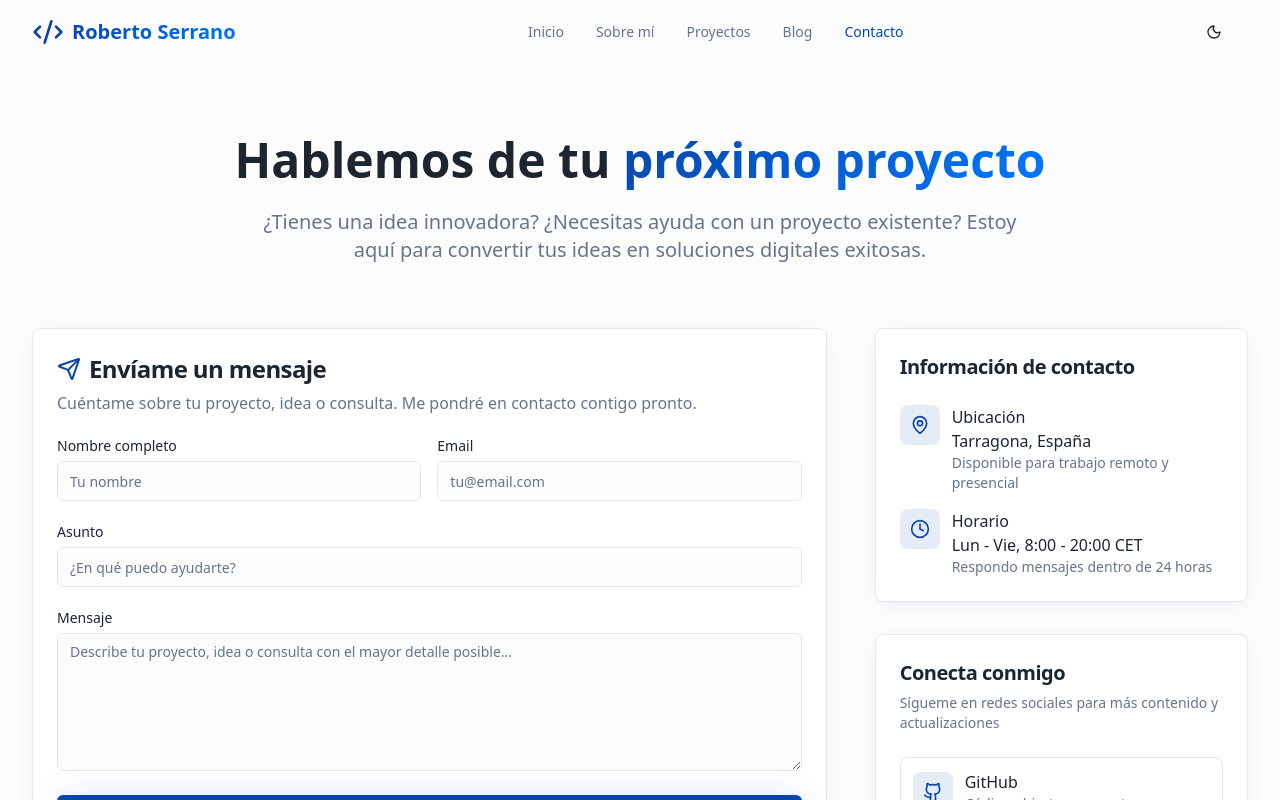
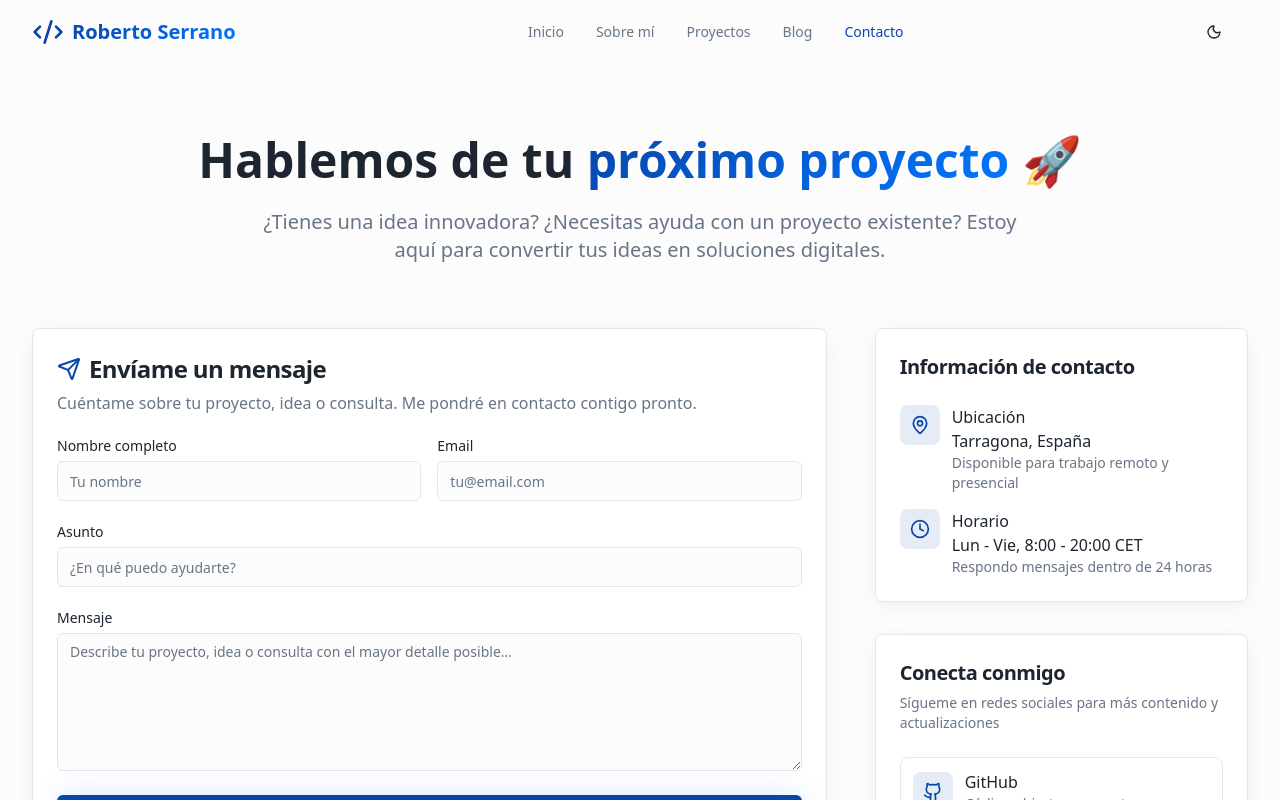
Before and after one commit to rsdiaz/robertoserrano-web-2025, a Next.js app: page /contacto in a window 1280 px wide. Shown: the top 800 px of the page. Built offline with nearby package versions, Linux system fonts and the light colour scheme.

Commit message:
Update title and subtitle in contacto page

```diff
--- a/src/app/contacto/page.tsx
+++ b/src/app/contacto/page.tsx
@@ -10,11 +10,11 @@ const Contact = () => {
 				{/* Header */}
 				<div className="text-center mb-16">
 					<h1 className="text-4xl sm:text-5xl font-bold mb-6">
-						Hablemos de tu <span className="text-gradient">próximo proyecto</span>
+						Hablemos de tu <span className="text-gradient"> próximo proyecto</span> 🚀
 					</h1>
 					<p className="text-xl text-muted-foreground max-w-3xl mx-auto">
 						¿Tienes una idea innovadora? ¿Necesitas ayuda con un proyecto existente? Estoy aquí para convertir tus ideas
-						en soluciones digitales exitosas.
+						en soluciones digitales.
 					</p>
 				</div>
 
```
